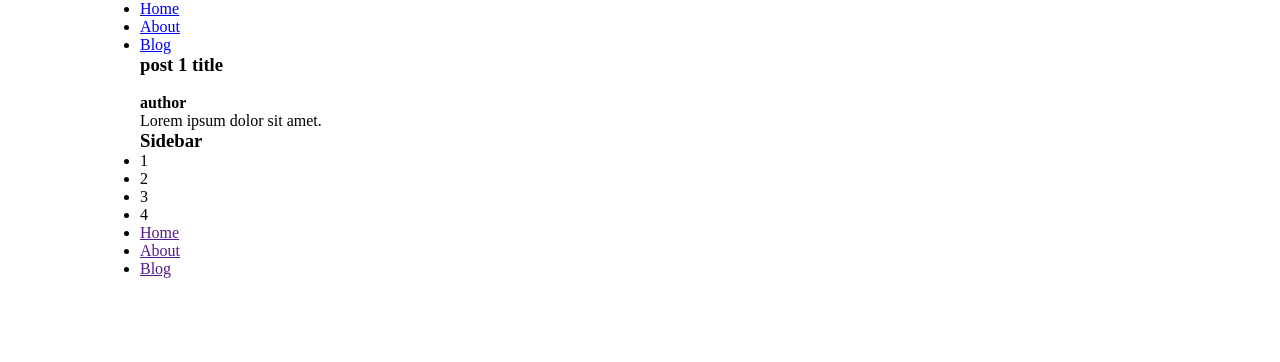
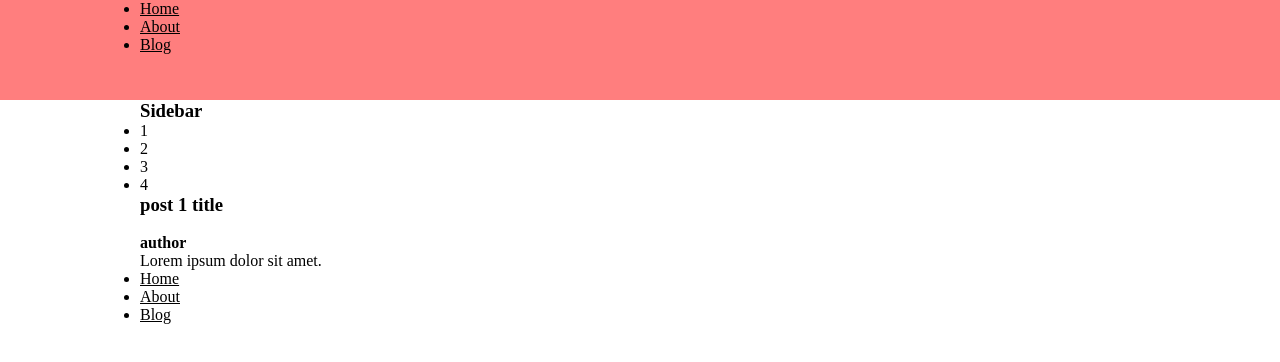
Before and after one commit to AlexQwerty73/f31-itstep-test1, a plain HTML site: page index.html in a window 1280 px wide. Drawn offline with Linux system fonts and the light colour scheme.

Commit message:
sidebar & sidebar-menu

```diff
--- a/css/main.css
+++ b/css/main.css
@@ -1,28 +1,35 @@
-*{
+* {
     margin: 0;
     padding: 0;
     box-sizing: border-box;
 }
 
-.container{
+a{
+    color: black;
+}
+
+.container {
     max-width: 1000px;
     margin: 0 auto;
 }
-.header{
+
+header {
     height: 100px;
-background: #ff7e7e;
+    background: #ff7e7e;
 }
+
 /* .header-block{} */
 
-.main{
+.main {
     height: 100px;
     background: rgb(140, 255, 117);
 }
 
 /* .main-block{} */
 
-.footer{
+.footer {
     height: 100px;
-background: rgb(112, 40, 112);
+    background: rgb(112, 40, 112);
 }
+
 /* .footer-block{} */
--- a/index.html
+++ b/index.html
@@ -36,6 +36,16 @@
         <div class="container">
             <div class="main-block">
 
+                <aside>
+                    <h3>Sidebar</h3>
+                    <ul class="sidebar-menu">
+                        <li class="sidebar-menu__item">1</li>
+                        <li class="sidebar-menu__item">2</li>
+                        <li class="sidebar-menu__item">3</li>
+                        <li class="sidebar-menu__item">4</li>
+                    </ul>
+                </aside>
+
                 <div class="posts">
                     <div class="post">
                         <h3 class="post__title">
@@ -53,16 +63,6 @@
                         </div>
                     </div>
                 </div>
-
-                <aside>
-                    <h3>Sidebar</h3>
-
-<ul class="sidebar-menu">
-    <li class="sidebar-menu__item">1</li>
-    <li class="sidebar-menu__item">2</li>
-    <li class="sidebar-menu__item">3</li>
-    <li class="sidebar-menu__item">4</li>
-</ul>                </aside>
 
             </div>
         </div>
```
